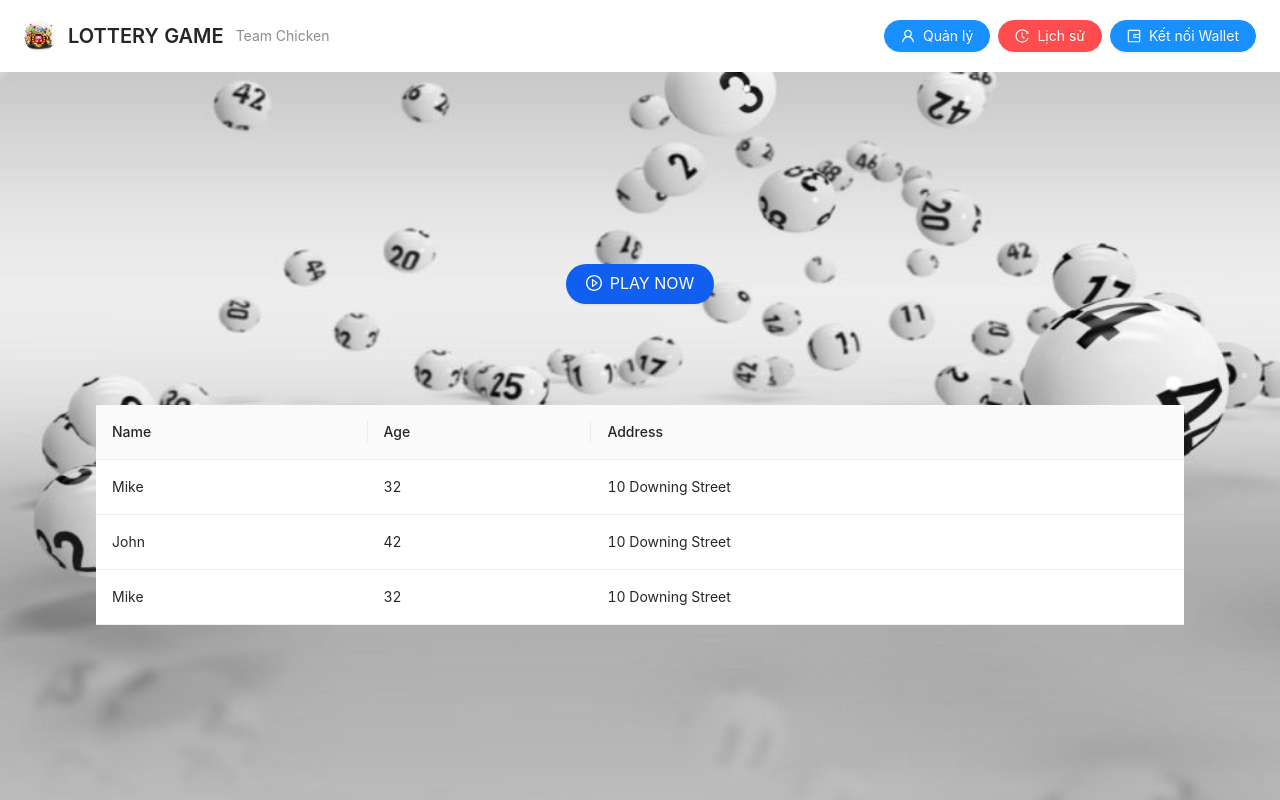
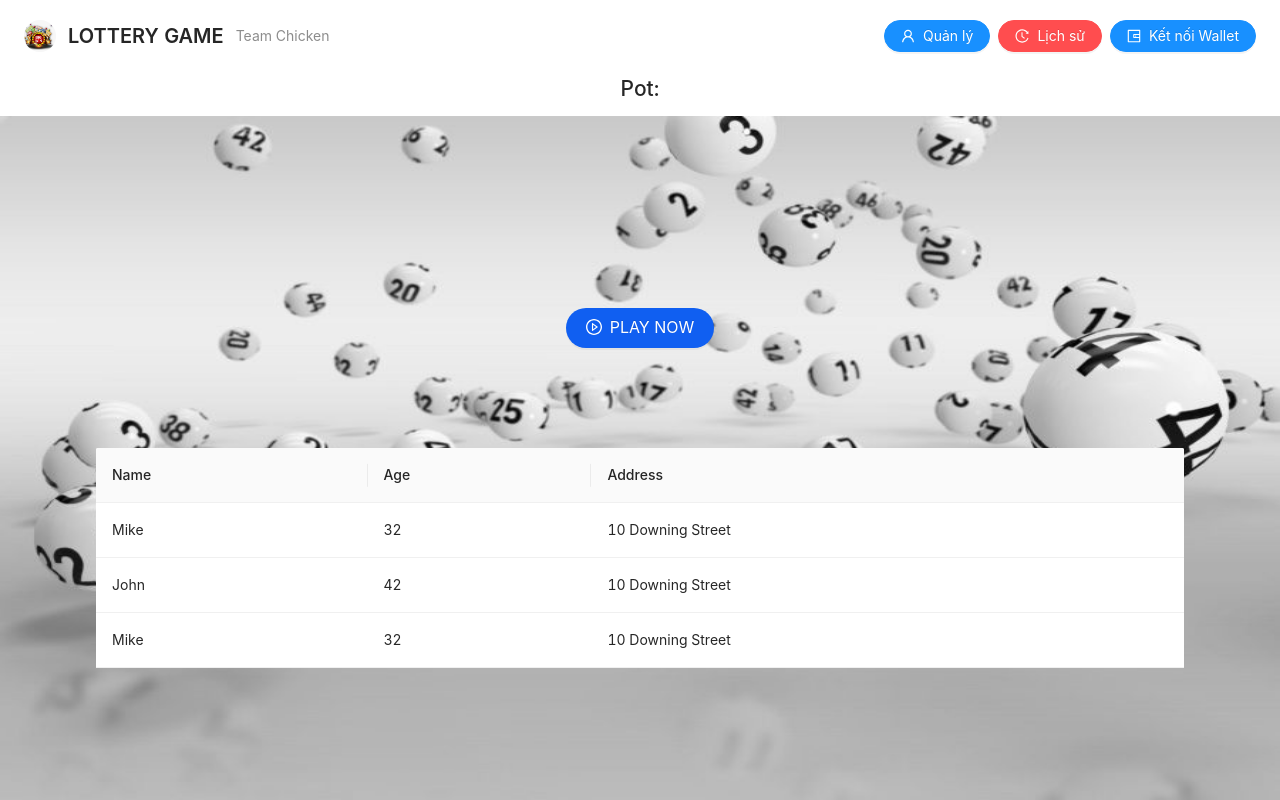
Before and after one commit to TuongDuyTran/lottery-game-dapp, a Next.js app: page / in a window 1280 px wide. Built offline with nearby package versions, Linux system fonts and the light colour scheme.

Commit message:
handle enter lottery

```diff
--- a/pages/index.js
+++ b/pages/index.js
@@ -1,17 +1,21 @@
-import { useState } from "react";
+import { useState, useEffect } from "react";
 import styles from "../styles/Home.module.css";
 import "antd/dist/antd.css";
 import Web3 from "web3";
 import { Button, PageHeader, Table, Image } from "antd";
 import { HistoryOutlined, WalletOutlined, PlayCircleOutlined, UserOutlined } from "@ant-design/icons";
 import { useRouter } from 'next/router'
+import initializeLotteryContract from "../blockchain/lottery";
 
 export default function Home() {
+  const router = useRouter();
+
   const [web3, setWeb3] = useState();
   const [address, setAddress] = useState();
-  const router = useRouter();
-
-  const dataSource = [
+  const [lotteryContract, set_LotteryContract] = useState();
+  const [lotteryPot, set_LotteryPot] = useState();
+  const [players, set_Players] = useState([]);
+  const [dataSource, set_dataSource] = useState([
     {
       key: '1',
       name: 'Mike',
@@ -48,7 +52,7 @@ export default function Home() {
       age: 42,
       address: '10 Downing Street',
     },
-  ];
+  ]);
 
   const columns = [
     {
@@ -79,6 +83,9 @@ export default function Home() {
         setWeb3(web3);
         const accounts = await web3.eth.getAccounts();
         setAddress(accounts[0]);
+
+        const lc = initializeLotteryContract(web3);
+        set_LotteryContract(lc);
       } catch (err) {
         console.log(
           "🚀 ~ file: index.js ~ line 20 ~ handleConnectWal ~ err",
@@ -92,6 +99,47 @@ export default function Home() {
       );
     }
   };
+
+  useEffect(() => {
+    if (lotteryContract) {
+      getPot();
+      getPlayers();
+      set_dataSource(players.map((player, index) => {
+        return {
+          key: index + 1,
+          name: `https://etherscan.io/address/${player}`,
+          age: 20,
+          address: player
+        }
+      }));
+    }
+
+  }, [lotteryContract, lotteryPot, players])
+
+  const getPot = async () => {
+    const pot = await lotteryContract.methods.getBalance().call();
+    set_LotteryPot(pot);
+  }
+
+  const getPlayers = async () => {
+    const players = await lotteryContract.methods.getPlayers().call();
+    set_Players(players);
+
+  }
+
+  const handleEnterLottery = async () => {
+    try {
+      await lotteryContract.methods.enter().send({
+        from: address,
+        value: '10000000000000000',
+        gas: 3000000,
+        gasPrice: null
+      })
+    } catch (err) {
+      console.log("🚀 ~ file: index.js ~ line 140 ~ startLottery ~ err", err)
+    }
+
+  }
 
   const onChange = (currentSlide) => {
     console.log(currentSlide);
@@ -112,7 +160,7 @@ export default function Home() {
             <HistoryOutlined />
             Lịch sử
           </Button>,
-          <Button key="1" type="primary" shape="round">
+          <Button key="1" type="primary" shape="round" onClick={handleConnectWallet}>
             <WalletOutlined />
             Kết nối Wallet
           </Button>,
@@ -122,7 +170,11 @@ export default function Home() {
         }}
       ></PageHeader>
 
+      <h2 style={{ textAlign: 'center' }}>Pot: {lotteryPot}</h2>
+
       <div className={styles.contentLottery}>
+
+
         <div className={styles.imageLogo}>
           <Image
             src="/images/hinh2.jpg"
@@ -133,9 +185,12 @@ export default function Home() {
           />
         </div>
 
-        <Button className={styles.buttonPlayNow} type="primary" shape="round" icon={<PlayCircleOutlined />} size={'large'} >PLAY NOW</Button>
-
-
+        <Button className={styles.buttonPlayNow}
+                type="primary"
+                shape="round"
+                icon={<PlayCircleOutlined />}
+                size={'large'}
+                onClick={handleEnterLottery}>PLAY NOW</Button>
 
         <div className={styles.contentTable}>
           <div className={styles.tableScroll}>
```
Also changed, not shown: blockchain/lottery.js (+2 -2 lines).
